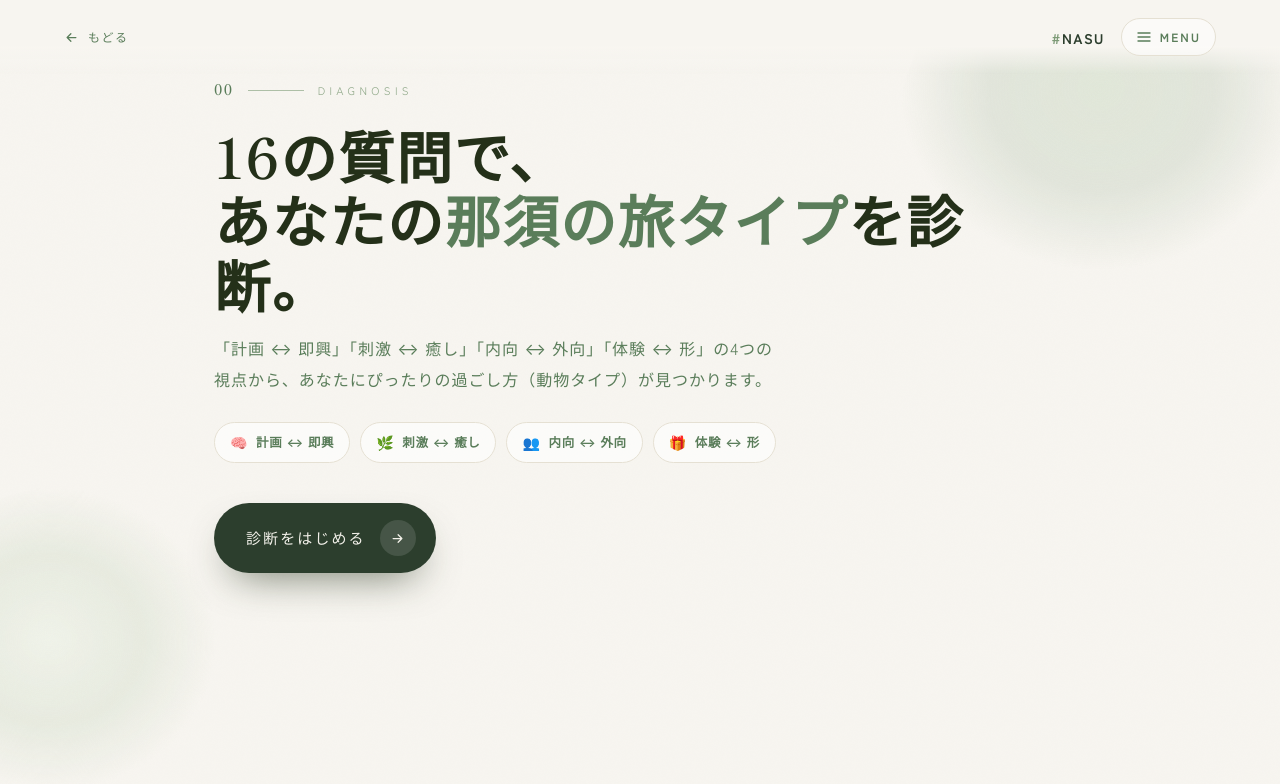
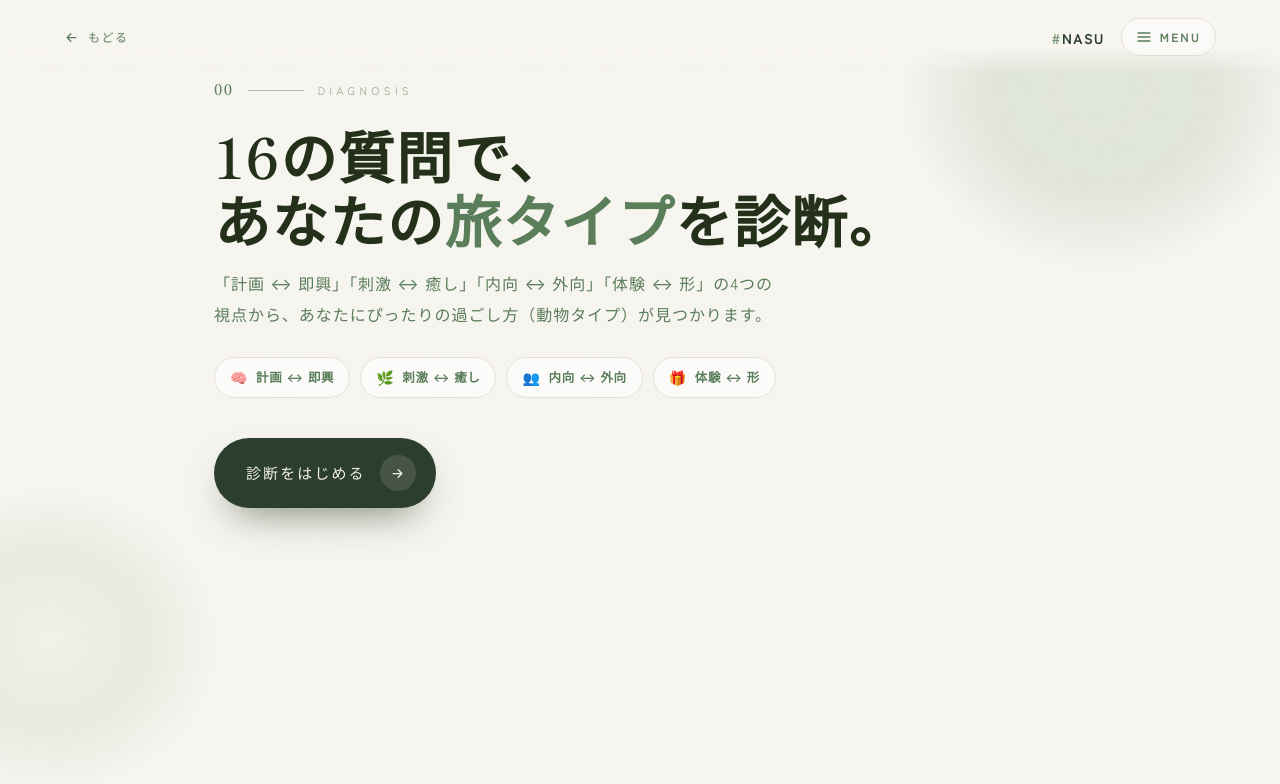
Before and after one commit to bp22029/nasu-project, a Next.js app: page /diagnosis in a window 1280 px wide. Shown: the top 784 px of the page. Built offline with nearby package versions, Linux system fonts and the light colour scheme.

Commit message:
fix: 表示される文字を修正

```diff
--- a/src/app/diagnosis/page.tsx
+++ b/src/app/diagnosis/page.tsx
@@ -114,7 +114,7 @@ function Intro({ total, onStart }: { total: number; onStart: () => void }) {
         }}
       >
         {total}の質問で、<br />
-        あなたの<span style={{ color: "#5a7d5a" }}>那須の旅タイプ</span>を診断。
+        あなたの<span style={{ color: "#5a7d5a" }}>旅タイプ</span>を診断。
       </h1>
       <p
         className="sel-rise text-balance"
```
